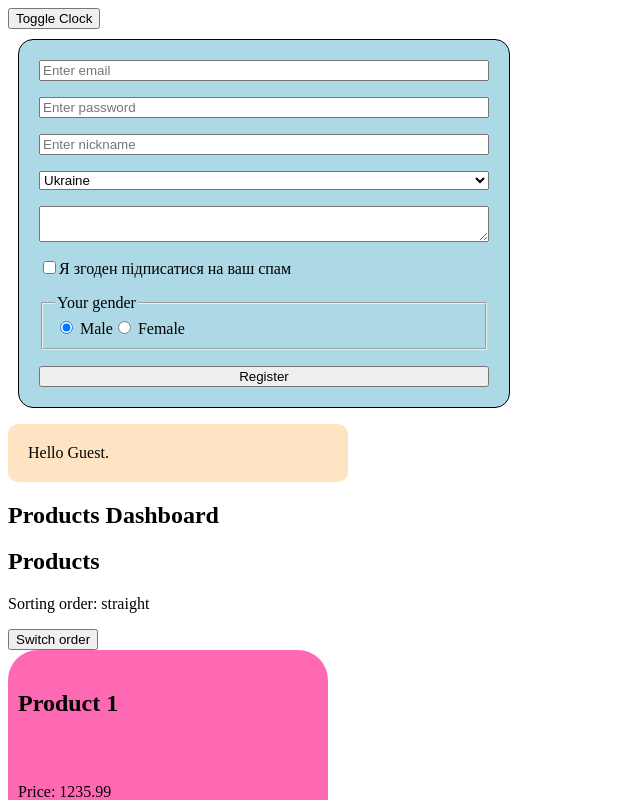
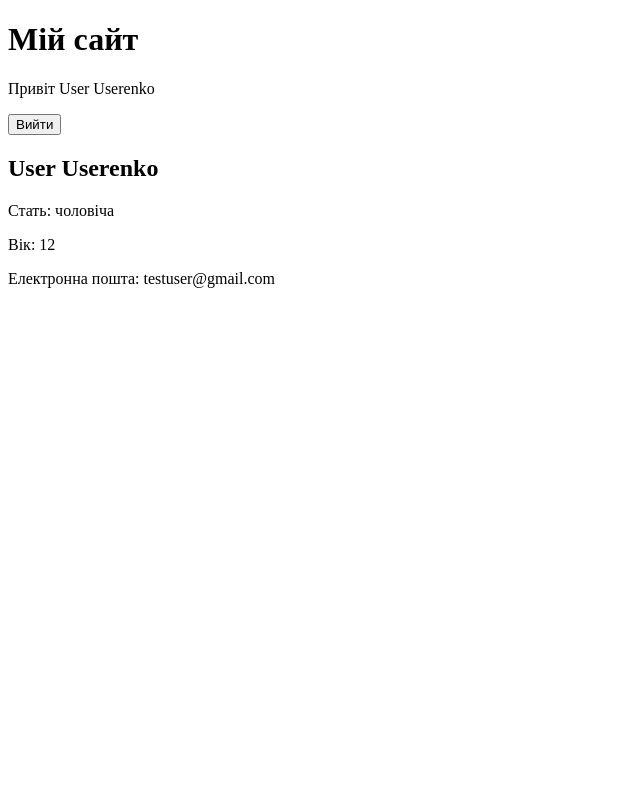
Before and after one commit to fc-fullstack-courses/pfe-2024-1-react-lessons, a React (Vite) app: page / in a window 1280 px wide. Shown: the top 800 px of the page, without its empty margins (0-640 px from the left). Built offline with nearby package versions, Linux system fonts and the light colour scheme.

Commit message:
Add multiple sources of user data example

```diff
--- a/src/App.jsx
+++ b/src/App.jsx
@@ -3,6 +3,8 @@ import Greeting from './components/Greeting';
 import ProductDashboard from './components/ProductDashboard';
 import Clock from './components/Clock';
 import RegistrationForm from './components/RegistrationForm';
+import Header from './components/Header';
+import UserProfile from './components/UserProfile';
 
 // звичайний елемент у реакті
 const elem1 = React.createElement(
@@ -47,15 +49,11 @@ const elem2 = (
 // const frag = <></>;
 
 function App() {
-  const [isClockRendered, setIsClockRendered] = useState(false);
 
   return (
     <>
-      <button onClick={() => setIsClockRendered(!isClockRendered)}>Toggle Clock</button>
-      {isClockRendered && <Clock />}
-      <RegistrationForm />
-      <Greeting />
-      <ProductDashboard />
+      <Header />
+      <UserProfile />
     </>
   );
 }
--- /dev/null
+++ b/src/components/Header/index.jsx
@@ -0,0 +1,52 @@
+import React, { Component } from 'react';
+
+class Header extends Component {
+  state = {
+    user: {
+      id: 0,
+      firstName: 'User',
+      lastName: 'Userenko',
+      isMale: true,
+      email: 'testuser@gmail.com',
+      age: 12,
+    },
+  };
+
+  handleLogout = () => {
+    this.setState({
+      user: null,
+    });
+  };
+
+  handleLogin = () => {
+    this.setState({
+      user: {
+        id: 0,
+        firstName: 'User',
+        lastName: 'Userenko',
+        isMale: true,
+        email: 'testuser@gmail.com',
+        age: 12,
+      },
+    });
+  };
+
+  render() {
+    const { user } = this.state;
+
+    const fullName = user ? `${user.firstName} ${user.lastName}`.trim() : 'Guest';
+
+    const logoutBtn = <button onClick={this.handleLogout}>Вийти</button>;
+    const loginBtn = <button onClick={this.handleLogin}>Увійти</button>;
+
+    return (
+      <header>
+        <h1>Мій сайт</h1>
+        <p>Привіт {fullName}</p>
+        {user ? logoutBtn : loginBtn}
+      </header>
+    );
+  }
+}
+
+export default Header;
--- /dev/null
+++ b/src/components/UserProfile/index.jsx
@@ -0,0 +1,29 @@
+import React, { Component } from 'react';
+
+class UserProfile extends Component {
+  state = {
+    user: {
+      id: 0,
+      firstName: 'User',
+      lastName: 'Userenko',
+      isMale: true,
+      email: 'testuser@gmail.com',
+      age: 12,
+    },
+  }
+
+  render() {
+    const { user } = this.state;
+
+    return (
+      <article>
+        <h1>{user.firstName} {user.lastName}</h1>
+        <p>Стать: {user.isMale ? 'чоловіча' : 'жіноча'}</p>
+        <p>Вік: {user.age}</p>
+        <p>Електронна пошта: {user.email}</p>
+      </article>
+    );
+  }
+}
+
+export default UserProfile;
```
